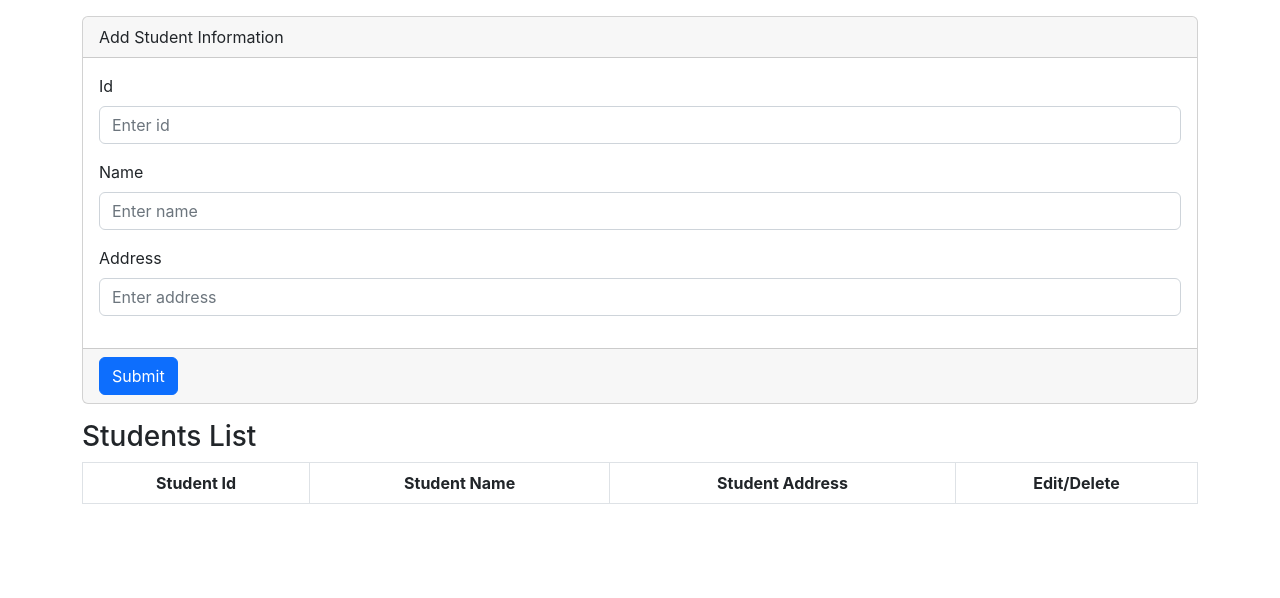
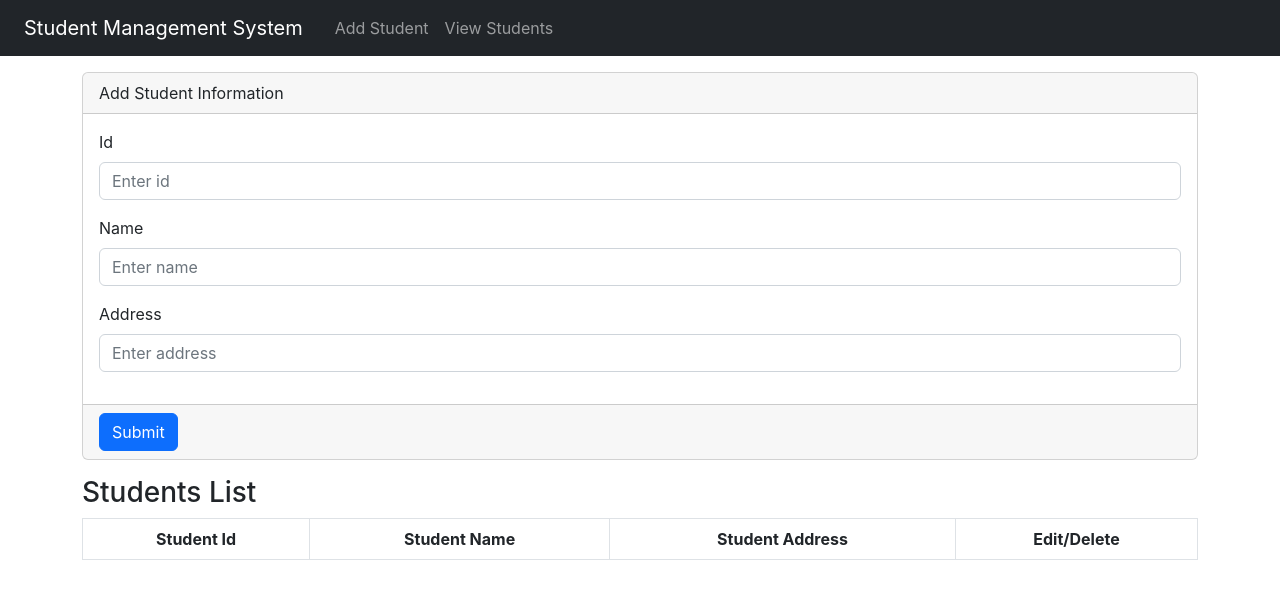
Before and after one commit to jeelkanani/StudentManagementFrontend, a React (Create React App) app in the folder studentmanagementsystemfrontend/: page / in a window 1280 px wide. Shown: the top 598 px of the page. Built offline with nearby package versions, Linux system fonts and the light colour scheme.

Commit message:
Added NavigationBar

```diff
--- a/studentmanagementsystemfrontend/src/App.js
+++ b/studentmanagementsystemfrontend/src/App.js
@@ -1,9 +1,11 @@
+import NavigationBar from './components/NavigationBar';
 import Student from './components/Student';
 import StudentList from './components/StudentList';
 
 function App() {
   return (
     <div className="App">
+      <NavigationBar/>
       <Student/>
       <StudentList/>
     </div>
--- /dev/null
+++ b/studentmanagementsystemfrontend/src/components/NavigationBar.js
@@ -0,0 +1,32 @@
+import React from 'react';
+import Container from 'react-bootstrap/Container';
+import Nav from 'react-bootstrap/Nav';
+import Navbar from 'react-bootstrap/Navbar';
+import NavDropdown from 'react-bootstrap/NavDropdown';
+
+export default function NavigationBar() {
+  return (
+    <div>
+     <nav className="navbar navbar-expand-lg navbar-dark bg-dark">
+  <a className="navbar-brand mx-4 " href="#">Student Management System</a>
+  <button className="navbar-toggler" type="button" data-toggle="collapse" data-target="#navbarSupportedContent" aria-controls="navbarSupportedContent" aria-expanded="false" aria-label="Toggle navigation">
+    <span className="navbar-toggler-icon"></span>
+  </button>
+
+  <div className="collapse navbar-collapse" id="navbarSupportedContent">
+    <ul className="navbar-nav mr-auto">
+
+      <li className="nav-item active">
+        <a className="nav-link " href="#">Add Student</a>
+      </li>
+      <li className="nav-item">
+        <a className="nav-link" href="#">View Students</a>
+      </li>
+
+    </ul>
+
+  </div>
+</nav>
+    </div>
+  )
+}
```
